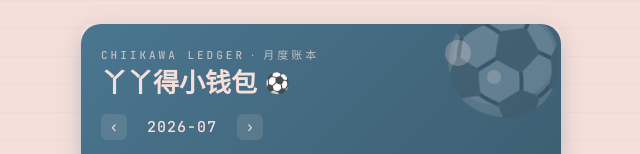
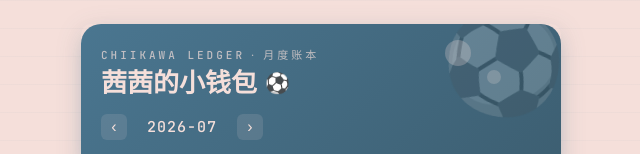
Before and after one commit to zenghanzhiyaya/evamoney, a React (Vite) app: page / in a window 1280 px wide. Shown: the top 154 px of the page, without its empty margins (319-959 px from the left). Built offline with nearby package versions, Linux system fonts and the light colour scheme.

Commit message:
标题改为茜茜的小钱包

```diff
--- a/index.html
+++ b/index.html
@@ -10,7 +10,7 @@
     <meta name="apple-mobile-web-app-title" content="小钱包" />
     <link rel="apple-touch-icon" href="/apple-touch-icon.png" />
     <link rel="icon" type="image/png" sizes="512x512" href="/icon-512.png" />
-    <title>丫丫得小钱包</title>
+    <title>茜茜的小钱包</title>
   </head>
   <body style="margin:0;">
     <div id="root"></div>
--- a/src/App.jsx
+++ b/src/App.jsx
@@ -975,7 +975,7 @@ export default function MonthlyLedger() {
     ];
     XLSX.utils.book_append_sheet(wb, sheetOrPlaceholder(netWorthRows, "还没有资产/负债数据"), "资产负债");
 
-    XLSX.writeFile(wb, `丫丫得小钱包_${selectedMonth}.xlsx`);
+    XLSX.writeFile(wb, `茜茜的小钱包_${selectedMonth}.xlsx`);
   }
 
   return (
@@ -1042,7 +1042,7 @@ export default function MonthlyLedger() {
             <span style={{ fontFamily: "'JetBrains Mono', monospace" }}>CHIIKAWA LEDGER</span> · 月度账本
           </div>
           <div style={{ fontWeight: 700, fontSize: 26, lineHeight: 1.3, display: "flex", alignItems: "center", gap: 8 }}>
-            丫丫得小钱包 <span style={{ fontSize: 20 }}>⚽</span>
+            茜茜的小钱包 <span style={{ fontSize: 20 }}>⚽</span>
           </div>
           <div style={{ display: "flex", alignItems: "center", gap: 10, marginTop: 14 }}>
             <button onClick={() => shiftMonth(-1)} style={navBtnStyle}>‹</button>
--- a/vite.config.js
+++ b/vite.config.js
@@ -9,7 +9,7 @@ export default defineConfig({
       registerType: "autoUpdate",
       includeAssets: ["apple-touch-icon.png"],
       manifest: {
-        name: "丫丫得小钱包",
+        name: "茜茜的小钱包",
         short_name: "小钱包",
         description: "月度支出、信用卡现金流与储蓄规划",
         theme_color: "#4A7690",
```
